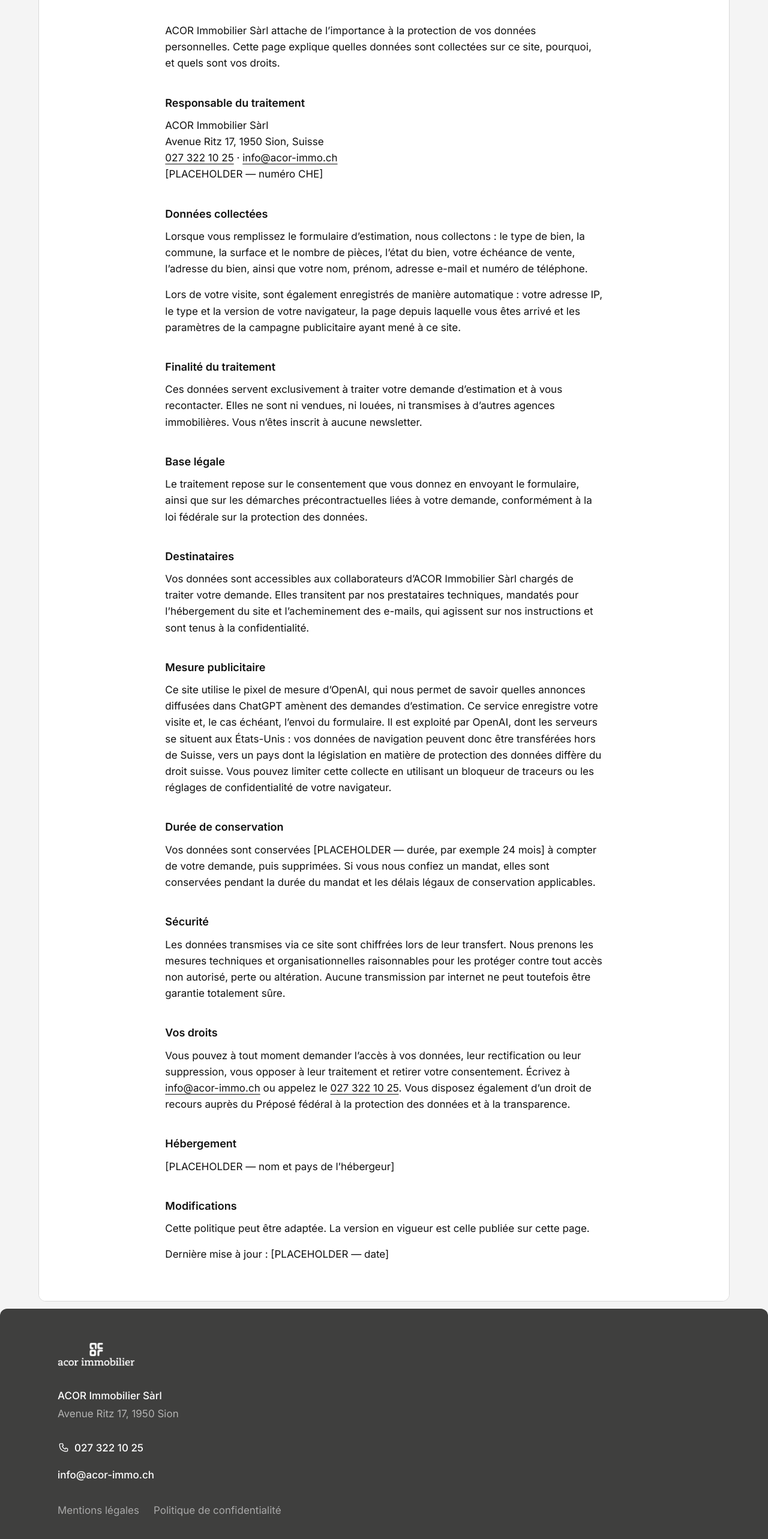
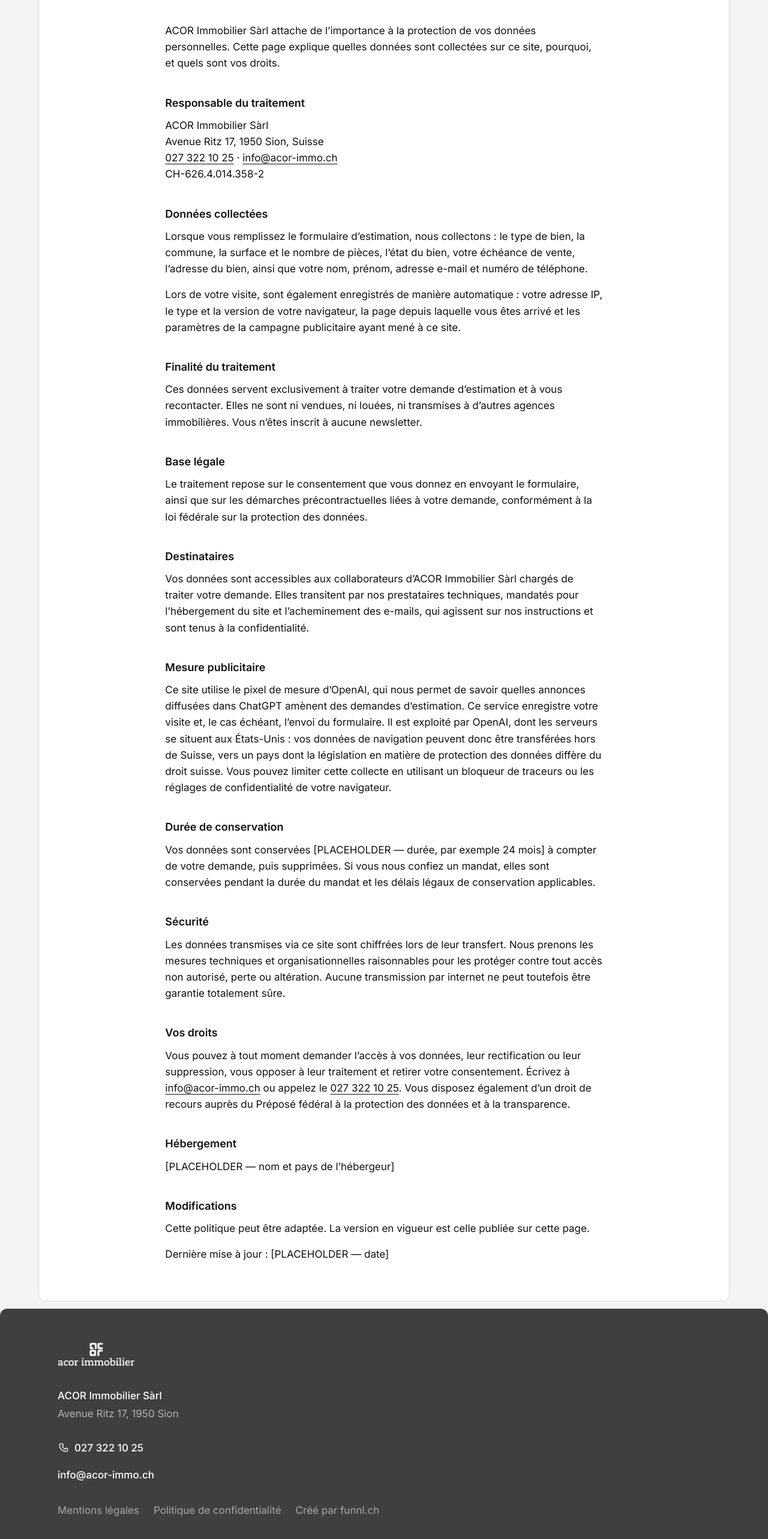
Before and after one commit to funnl-ch/acor-landing, a Next.js app: page /politique-de-confidentialite in a window 1280 px wide. Shown: the part 200-2766 px from the top of the page at 60% size. Built offline with nearby package versions, Linux system fonts and the light colour scheme.

Commit message:
Ajoute le crédit Funnl au footer et le numéro CHE.

```diff
--- a/app/mentions-legales/page.tsx
+++ b/app/mentions-legales/page.tsx
@@ -19,7 +19,7 @@ export default function MentionsLegalesPage() {
         {" · "}
         <a href={`mailto:${AGENCY.email}`}>{AGENCY.email}</a>
         <br />
-        [PLACEHOLDER — numéro CHE au registre du commerce]
+        {AGENCY.che}
       </p>
       <p>
         Rien de ce qui figure sur le site ne doit être interprété comme un droit
--- a/app/politique-de-confidentialite/page.tsx
+++ b/app/politique-de-confidentialite/page.tsx
@@ -26,7 +26,7 @@ export default function PrivacyPage() {
         {" · "}
         <a href={`mailto:${AGENCY.email}`}>{AGENCY.email}</a>
         <br />
-        [PLACEHOLDER — numéro CHE]
+        {AGENCY.che}
       </p>
 
       <h2>Données collectées</h2>
--- a/components/Footer.tsx
+++ b/components/Footer.tsx
@@ -1,5 +1,5 @@
 import Link from "next/link";
-import { AGENCY } from "@/lib/constants";
+import { AGENCY, FUNNL } from "@/lib/constants";
 import { Logo } from "./Logo";
 import { PhoneLink } from "./PhoneLink";
 
@@ -40,6 +40,15 @@ export function Footer() {
           >
             Politique de confidentialité
           </Link>
+          <span>
+            Créé par{" "}
+            <a
+              href={FUNNL.website}
+              className="underline-offset-4 hover:text-white hover:underline"
+            >
+              {FUNNL.name}
+            </a>
+          </span>
         </nav>
       </div>
     </footer>
--- a/lib/constants.ts
+++ b/lib/constants.ts
@@ -8,6 +8,12 @@ export const AGENCY = {
   phoneHref: "tel:+41273221025",
   email: "info@acor-immo.ch",
   website: "https://www.acor-immo.ch/fr",
+  che: "CH-626.4.014.358-2",
+} as const;
+
+export const FUNNL = {
+  name: "funnl.ch",
+  website: "https://funnl.ch",
 } as const;
 
 export const PROPERTY_TYPES = [
```
